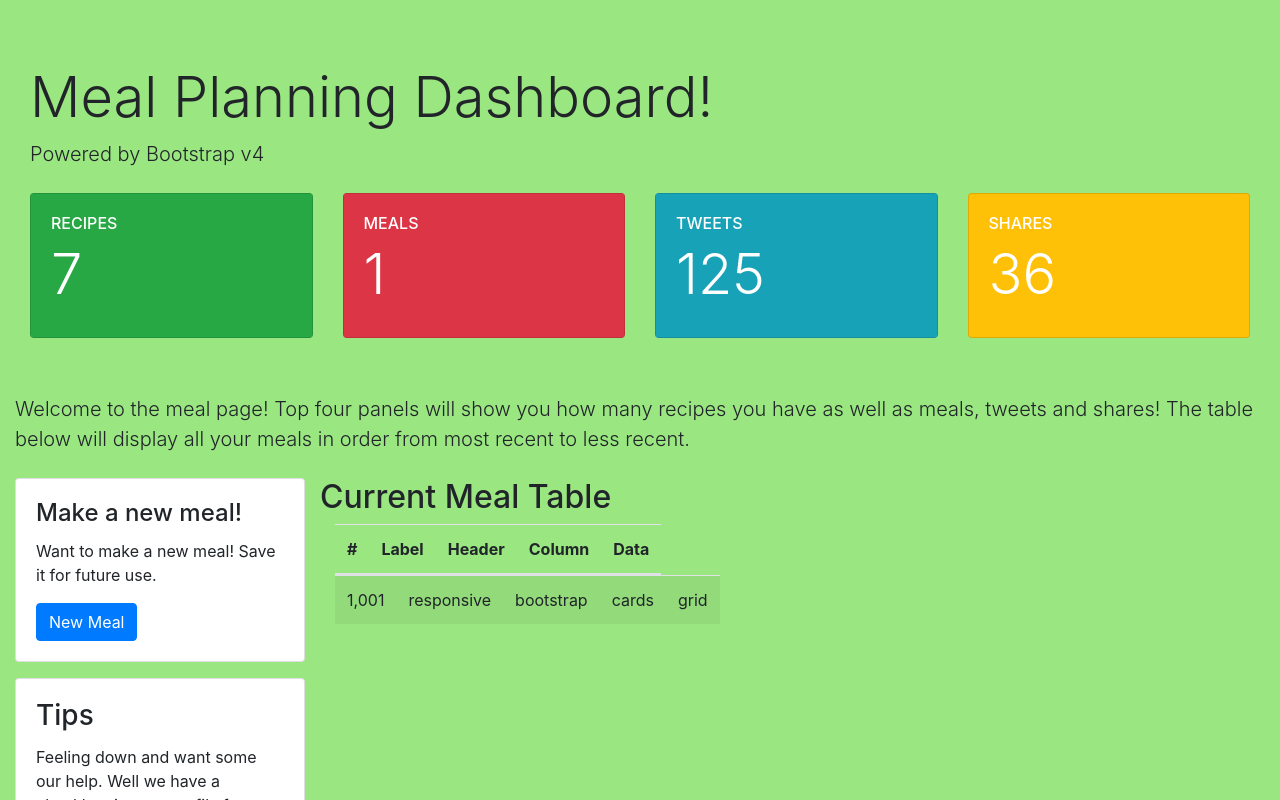
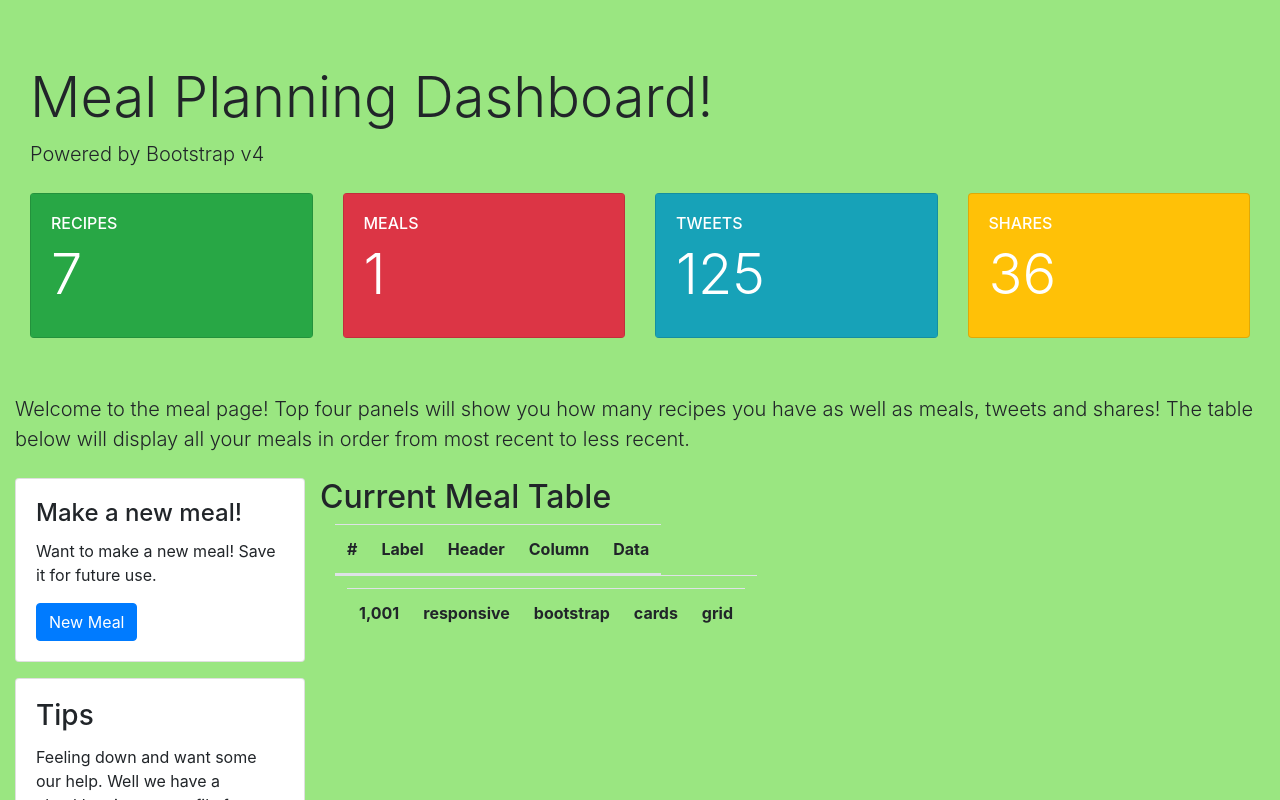
Before and after one commit to rickeyd1/jkr-project2, a React (Create React App) app in the folder tasty-plan/: page /meal in a window 1280 px wide. Shown: the top 800 px of the page. Built offline with nearby package versions, Linux system fonts and the light colour scheme; no server answers.

Commit message:
Meal Update

```diff
--- a/tasty-plan/src/components/meal-component/meal-row.component.tsx
+++ b/tasty-plan/src/components/meal-component/meal-row.component.tsx
@@ -4,13 +4,13 @@ export class MealRowTableComponent extends Component {
     render() {
         return (
             <div>
-                <tr>
+                <th>
                     <td>1,001</td>
                     <td>responsive</td>
                     <td>bootstrap</td>
                     <td>cards</td>
                     <td>grid</td>
-                </tr>
+                </th>
             </div>
         )
     }
--- a/tasty-plan/src/components/meal-component/meal.component.tsx
+++ b/tasty-plan/src/components/meal-component/meal.component.tsx
@@ -37,6 +37,7 @@ export class MealComponent extends Component<IMealProps, IMealState> {
     }
 
     render() {
+        const meal = this.state.meal;
         const stylesObj = {
             background: '#9ae681'
         };
@@ -69,6 +70,7 @@ export class MealComponent extends Component<IMealProps, IMealState> {
                                 </div>
                             </div>
                         </div>
+                        {meal}
                         <MealTableComponent />
                     </div>
 
```
